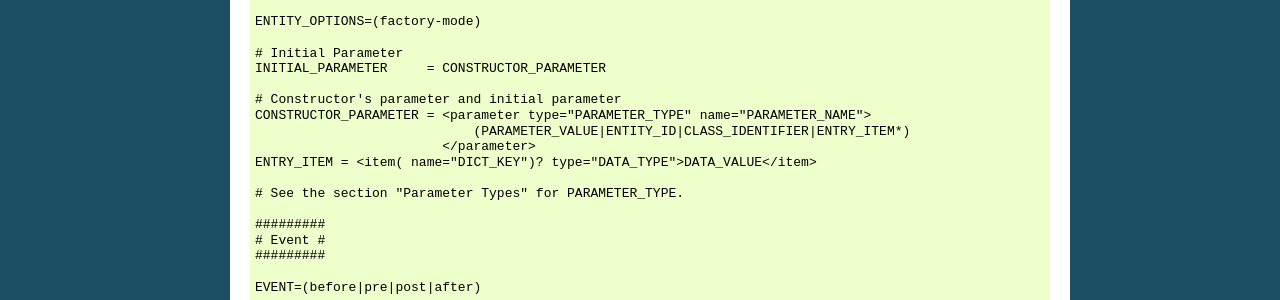
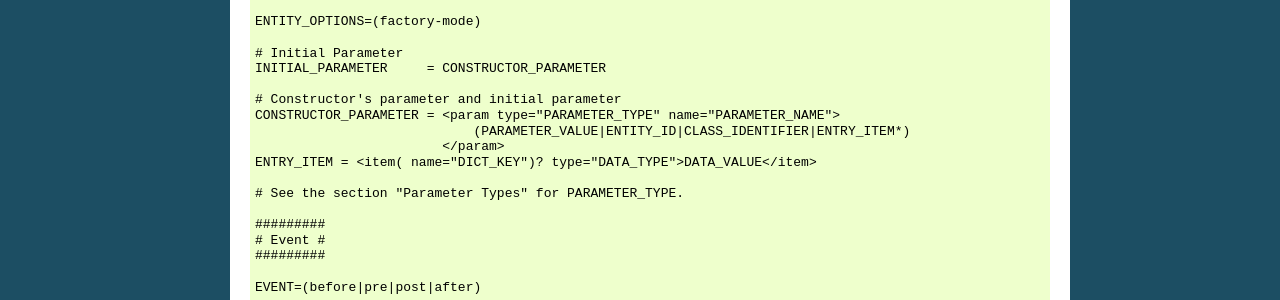
Before and after one commit to shiroyuki/Imagination, a Sphinx documentation site: the page built from docs/source/api/helper.assembler.rst, in a window 1280 px wide and 1400 px high. Shown: the part 578-878 px from the top of the window. Built offline with Sphinx 7.4.7, drawn with Linux system fonts in a browser that asks for light colours; formulas are drawn with MathJax 3; some of the changed text lies outside the part shown.

Commit message:
Fixed the typo in the config spec

```diff
--- a/docs/source/api/helper.assembler.rst
+++ b/docs/source/api/helper.assembler.rst
@@ -37,9 +37,9 @@ The schema is defined as followed::
     INITIAL_PARAMETER     = CONSTRUCTOR_PARAMETER
 
     # Constructor's parameter and initial parameter
-    CONSTRUCTOR_PARAMETER = <parameter type="PARAMETER_TYPE" name="PARAMETER_NAME">
+    CONSTRUCTOR_PARAMETER = <param type="PARAMETER_TYPE" name="PARAMETER_NAME">
                                 (PARAMETER_VALUE|ENTITY_ID|CLASS_IDENTIFIER|ENTRY_ITEM*)
-                            </parameter>
+                            </param>
     ENTRY_ITEM = <item( name="DICT_KEY")? type="DATA_TYPE">DATA_VALUE</item>
 
     # See the section "Parameter Types" for PARAMETER_TYPE.
```
